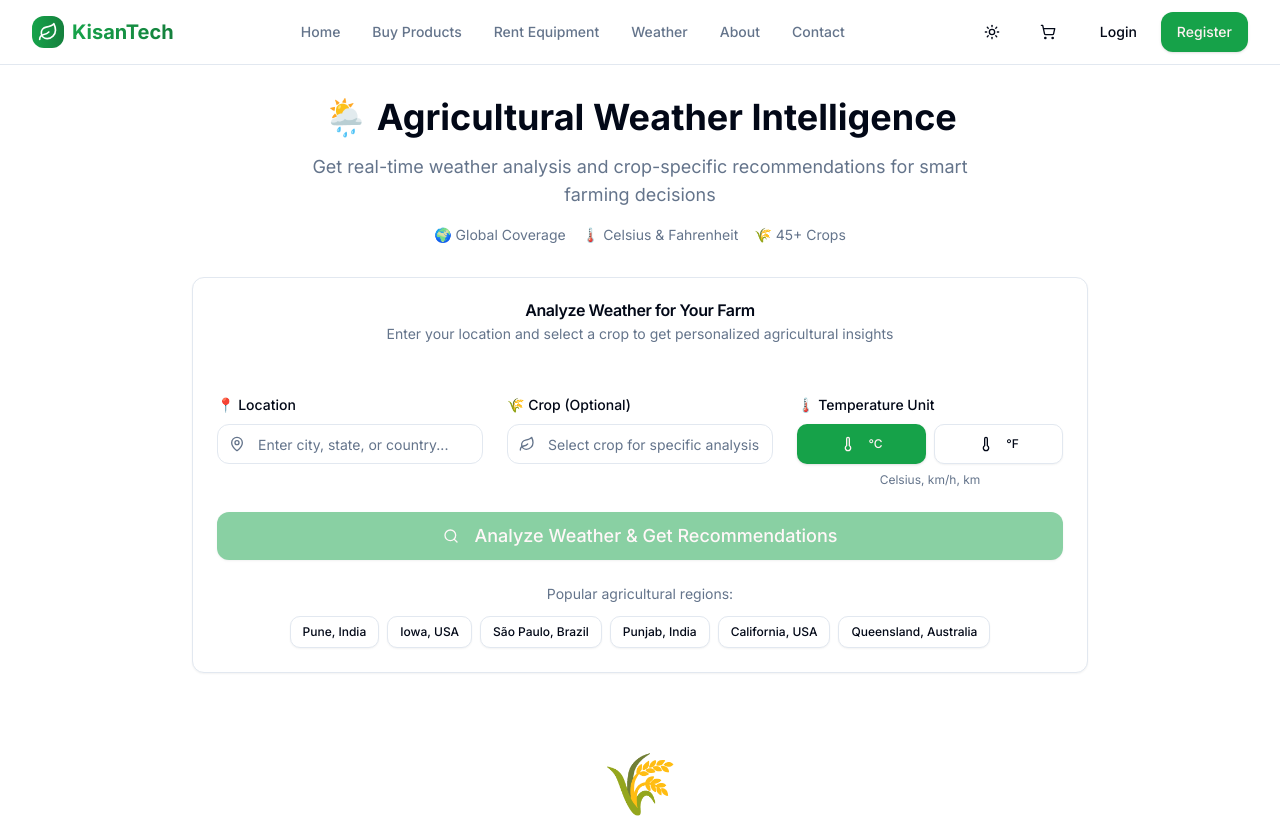
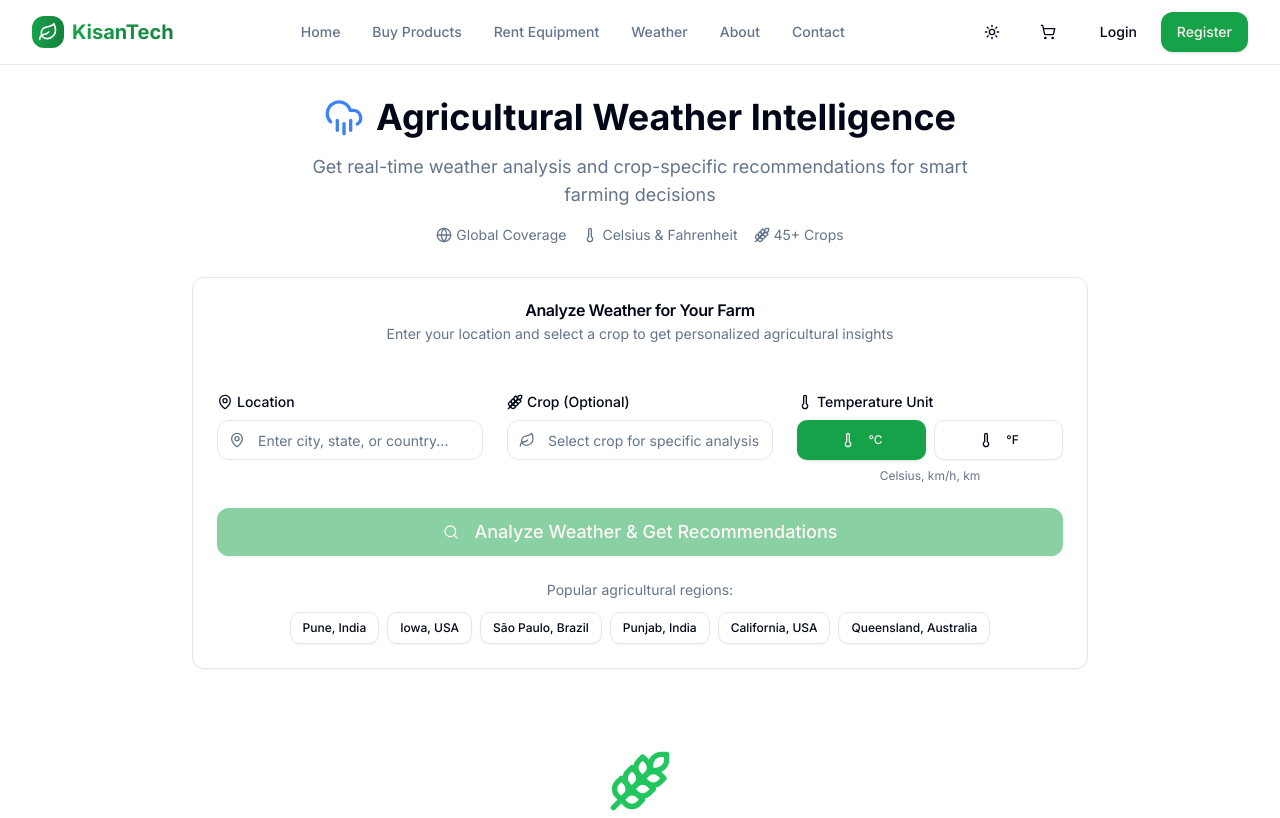
Before and after one commit to mayurbijarniya/kisantech, a Next.js app: page /weather in a window 1280 px wide. Shown: the top 818 px of the page. Built offline with nearby package versions, Linux system fonts and the light colour scheme.

Commit message:
update weather

```diff
--- a/app/weather/page.tsx
+++ b/app/weather/page.tsx
@@ -29,7 +29,13 @@ import {
   AlertTriangle,
   CheckCircle,
   XCircle,
-  Loader2
+  Loader2,
+  Globe,
+  Wheat,
+  Shield,
+  TrendingUp,
+  Activity,
+  Target
 } from "lucide-react";
 
 interface WeatherData {
@@ -285,19 +291,25 @@ export default function WeatherPage() {
       <main className="container mx-auto px-4 sm:px-6 lg:px-8 py-8">
         {/* Page Header */}
         <div className="mb-8 text-center">
-          <h1 className="text-4xl font-bold mb-4 dark:text-white">🌦️ Agricultural Weather Intelligence</h1>
+          <h1 className="text-4xl font-bold mb-4 dark:text-white flex items-center justify-center gap-3">
+            <CloudRain className="h-10 w-10 text-blue-500" />
+            Agricultural Weather Intelligence
+          </h1>
           <p className="text-lg text-muted-foreground max-w-2xl mx-auto">
             Get real-time weather analysis and crop-specific recommendations for smart farming decisions
           </p>
           <div className="mt-4 flex items-center justify-center gap-4 text-sm text-muted-foreground">
             <span className="flex items-center gap-1">
-              🌍 Global Coverage
+              <Globe className="h-4 w-4" />
+              Global Coverage
             </span>
             <span className="flex items-center gap-1">
-              🌡️ Celsius & Fahrenheit
+              <Thermometer className="h-4 w-4" />
+              Celsius & Fahrenheit
             </span>
             <span className="flex items-center gap-1">
-              🌾 45+ Crops
+              <Wheat className="h-4 w-4" />
+              45+ Crops
             </span>
           </div>
         </div>
@@ -314,7 +326,10 @@ export default function WeatherPage() {
             <div className="grid grid-cols-1 md:grid-cols-3 gap-6 mb-6">
               {/* Location Search */}
               <div className="space-y-2">
-                <label className="text-sm font-medium dark:text-white">📍 Location</label>
+                <label className="text-sm font-medium dark:text-white flex items-center gap-1">
+                  <MapPin className="h-4 w-4" />
+                  Location
+                </label>
                 <div className="relative">
                   <MapPin className="absolute left-3 top-1/2 transform -translate-y-1/2 h-4 w-4 text-muted-foreground" />
                   <Input
@@ -341,7 +356,10 @@ export default function WeatherPage() {
 
               {/* Crop Selection */}
               <div className="space-y-2">
-                <label className="text-sm font-medium dark:text-white">🌾 Crop (Optional)</label>
+                <label className="text-sm font-medium dark:text-white flex items-center gap-1">
+                  <Wheat className="h-4 w-4" />
+                  Crop (Optional)
+                </label>
                 <div className="relative">
                   <Leaf className="absolute left-3 top-1/2 transform -translate-y-1/2 h-4 w-4 text-muted-foreground" />
                   <Input
@@ -371,7 +389,10 @@ export default function WeatherPage() {
 
               {/* Temperature Unit Selection */}
               <div className="space-y-2">
-                <label className="text-sm font-medium dark:text-white">🌡️ Temperature Unit</label>
+                <label className="text-sm font-medium dark:text-white flex items-center gap-1">
+                  <Thermometer className="h-4 w-4" />
+                  Temperature Unit
+                </label>
                 <div className="grid grid-cols-2 gap-2">
                   <Button
                     variant={temperatureUnit === 'metric' ? 'default' : 'outline'}
@@ -461,7 +482,10 @@ export default function WeatherPage() {
             {/* Weather Alerts */}
             {weatherData.alerts.length > 0 && (
               <div className="mb-8">
-                <h2 className="text-2xl font-semibold mb-4 dark:text-white">🚨 Agricultural Alerts</h2>
+                <h2 className="text-2xl font-semibold mb-4 dark:text-white flex items-center gap-2">
+                  <Shield className="h-6 w-6 text-red-500" />
+                  Agricultural Alerts
+                </h2>
                 <div className="space-y-4">
                   {weatherData.alerts.map((alert, index) => (
                     <Card key={index} className={`border-l-4 ${
@@ -513,8 +537,22 @@ export default function WeatherPage() {
                               analysis.status === 'optimal' ? 'text-green-600' :
                               analysis.status === 'acceptable' ? 'text-yellow-600' : 'text-red-600'
                             }`}>
-                              {analysis.status === 'optimal' ? '✅ Optimal Conditions' :
-                               analysis.status === 'acceptable' ? '⚠️ Acceptable Conditions' : '❌ Poor Conditions'}
+                              {analysis.status === 'optimal' ? (
+                                <span className="flex items-center gap-1">
+                                  <CheckCircle className="h-4 w-4" />
+                                  Optimal Conditions
+                                </span>
+                              ) : analysis.status === 'acceptable' ? (
+                                <span className="flex items-center gap-1">
+                                  <AlertTriangle className="h-4 w-4" />
+                                  Acceptable Conditions
+                                </span>
+                              ) : (
+                                <span className="flex items-center gap-1">
+                                  <XCircle className="h-4 w-4" />
+                                  Poor Conditions
+                                </span>
+                              )}
                             </span>
                             <p className="text-sm text-muted-foreground">
                               Current weather is {analysis.status} for {selectedCrop} cultivation
@@ -550,7 +588,10 @@ export default function WeatherPage() {
 
                         {cropDatabase[selectedCrop] && (
                           <div className="p-4 bg-muted/50 rounded-lg">
-                            <h4 className="font-semibold mb-3 dark:text-white">📊 Crop Requirements vs Current Conditions</h4>
+                            <h4 className="font-semibold mb-3 dark:text-white flex items-center gap-2">
+                              <TrendingUp className="h-4 w-4" />
+                              Crop Requirements vs Current Conditions
+                            </h4>
                             <div className="grid grid-cols-1 md:grid-cols-2 gap-4">
                               <div className="space-y-3">
                                 <div className="flex justify-between items-center p-2 bg-background rounded">
@@ -694,7 +735,10 @@ export default function WeatherPage() {
                 {weatherData.current.uvIndex > 0 && (
                   <Card>
                     <CardHeader>
-                      <CardTitle className="dark:text-white">☀️ Sun Protection</CardTitle>
+                      <CardTitle className="dark:text-white flex items-center gap-2">
+                        <Sun className="h-5 w-5 text-yellow-500" />
+                        Sun Protection
+                      </CardTitle>
                     </CardHeader>
                     <CardContent>
                       <div className="text-center">
@@ -720,7 +764,10 @@ export default function WeatherPage() {
                 {/* Agricultural Conditions */}
                 <Card>
                   <CardHeader>
-                    <CardTitle className="dark:text-white">🌾 Agricultural Conditions</CardTitle>
+                    <CardTitle className="dark:text-white flex items-center gap-2">
+                      <Wheat className="h-5 w-5 text-green-500" />
+                      Agricultural Conditions
+                    </CardTitle>
                   </CardHeader>
                   <CardContent>
                     <div className="space-y-4">
@@ -777,7 +824,10 @@ export default function WeatherPage() {
                 {/* Smart Farming Tips */}
                 <Card>
                   <CardHeader>
-                    <CardTitle className="dark:text-white">💡 Real-Time Farming Insights</CardTitle>
+                    <CardTitle className="dark:text-white flex items-center gap-2">
+                      <Activity className="h-5 w-5 text-blue-500" />
+                      Real-Time Farming Insights
+                    </CardTitle>
                   </CardHeader>
                   <CardContent>
                     <div className="space-y-3 text-sm">
@@ -963,7 +1013,9 @@ export default function WeatherPage() {
         {!hasAnalyzed && !isLoading && (
           <div className="text-center py-12">
             <div className="max-w-md mx-auto">
-              <div className="text-6xl mb-4">🌾</div>
+              <div className="mb-4">
+                <Wheat className="h-16 w-16 text-green-500 mx-auto" />
+              </div>
               <h3 className="text-xl font-semibold mb-2 dark:text-white">Ready to Analyze</h3>
               <p className="text-muted-foreground">
                 Enter a location above and click "Analyze Weather" to get real-time agricultural insights and crop-specific recommendations.
```
